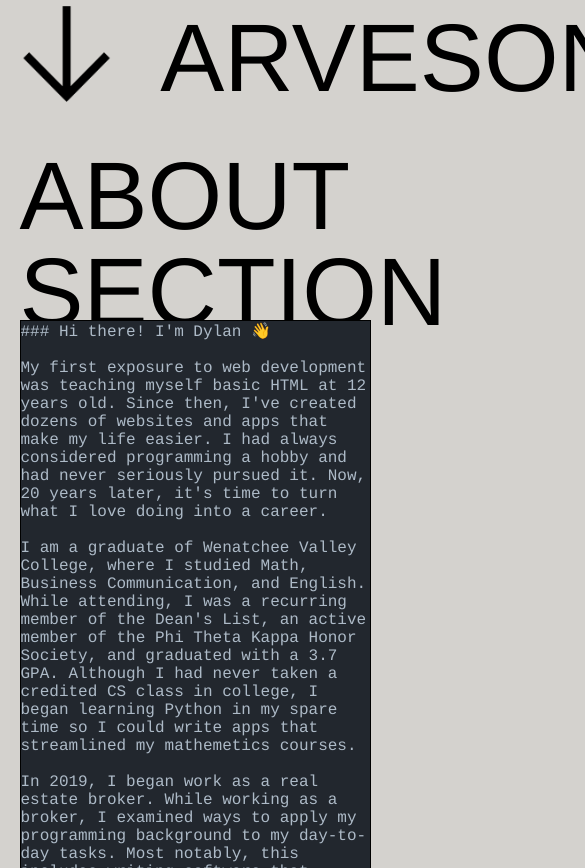
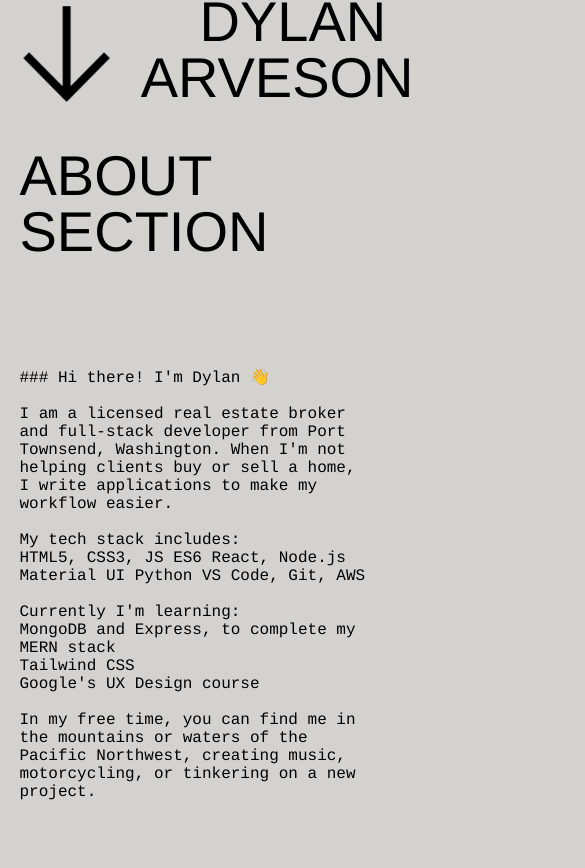
Before and after one commit to dyyllaann/portfolio, a React (Create React App) app: page /info in a window 390 px wide. Shown: the part 696-1564 px from the top of the page, 585 px wide, since content can reach past the window. Built offline with nearby package versions, Linux system fonts and the light colour scheme.

Commit message:
Improved responsiveness. Shortened bio.

```diff
--- a/src/App.css
+++ b/src/App.css
@@ -1,48 +1,10 @@
-/* .App {
-  text-align: center;
-}
-
-.App-logo {
-  height: 40vmin;
-  pointer-events: none;
-}
-
-@media (prefers-reduced-motion: no-preference) {
-  .App-logo {
-    animation: App-logo-spin infinite 20s linear;
-  }
-}
-
-.App-header {
-  background-color: #282c34;
-  min-height: 100vh;
-  display: flex;
-  flex-direction: column;
-  align-items: center;
-  justify-content: center;
-  font-size: calc(10px + 2vmin);
-  color: white;
-}
-
-.App-link {
-  color: #61dafb;
-}
-
-@keyframes App-logo-spin {
-  from {
-    transform: rotate(0deg);
-  }
-  to {
-    transform: rotate(360deg);
-  }
-} */
-
 * {
   margin: 0;
 }
 
 section {
   min-height: 90vh;
+  max-height: 90vh;
   display: flex;
   flex-direction: column;
   margin-bottom: 5vh;
@@ -117,8 +79,15 @@ nav > * {
 }
 
 #about-paragraph {
-  margin-top: -20px;
-  margin-bottom: 20px;
+  /* margin-top: -20px; */
+  /* margin-bottom: 20px; */
+  font-family: "courier";
+  color: "#adbac7";
+}
+
+#about-paragraph > p {
+  background-color: "#22272e";
+  border: "1px solid black";
 }
 
 #contact > * {
@@ -156,4 +125,11 @@ nav > * {
   display: flex;
   justify-content: space-between;
   flex-wrap: wrap;
+  overflow: scroll;
 }
+
+@media only screen and (max-width: 600px) {
+  h1 {
+    font-size: 3.5rem;
+  }
+}
--- a/src/App.js
+++ b/src/App.js
@@ -28,7 +28,7 @@ function Header() {
 					let hero = document.getElementById("hero");
 					e.preventDefault();
 					hero && hero.scrollIntoView({ behavior: "smooth", block: "end" });
-					window.history.pushState("hero", "hero", "/hero");
+					window.history.pushState("", "", "/");
 				}}
 			>
 				Dylan Arveson
@@ -97,60 +97,36 @@ function Hero() {
 }
 
 function About() {
-  const style = {
-		fontFamily: "courier",
-		backgroundColor: "#22272e",
-    color: "#adbac7",
-		border: "1px solid black",
-	};
+
   return (
 		<section id="about">
-      <div>
-        <h1>About Section</h1>
-      </div>
-			{/* <img id="about-image" src={about} alt="About me." /> */}
-      <div>
-        <p style={style} id="about-paragraph">
-          ### Hi there! I'm Dylan 👋  <br /> <br />
-          My first exposure to web development was
-          teaching myself basic HTML at 12 years old. Since then, I've created
-          dozens of websites and apps that make my life easier. I had always
-          considered programming a hobby and had never seriously pursued it. Now,
-          20 years later, it's time to turn what I love doing into a career.
-          <br /><br />
-          I am
-          a graduate of Wenatchee Valley College, where I studied Math, Business
-          Communication, and English. While attending, I was a recurring member of
-          the Dean's List, an active member of the Phi Theta Kappa Honor Society,
-          and graduated with a 3.7 GPA. Although I had never taken a credited CS
-          class in college, I began learning Python in my spare time so I could
-          write apps that streamlined my mathemetics courses.
-          <br /><br />
-          In 2019, I began
-          work as a real estate broker. While working as a broker, I examined ways
-          to apply my programming background to my day-to-day tasks. Most notably,
-          this includes writing software that automates many of the repeatable
-          processes of a running a real estate business, such as CRM, marketing,
-          and transaction coordination.
-          <br /><br />
-          In 2021, I began learning full-stack web
-          development via The Odin Project. The Odin Project is a self-paced, free
-          open source coding curriculum. As an experiential learner, The Odin
-          Project has been immensely valuable in providing a path and building a
-          portfolio. The majority of repos here are from The Odin Project's
-          curriculum, while many of my personal apps are hosted privately.
-          <br /><br />
-          At this
-          stage (April 2022), I've developed two React apps, and I've begun
-          learning backend with MongoDB and Express.
-          <br /><br />
-          My main interests are
-          automation, PropTech, and data. My dream job would be a development role
-          at a PropTech or SaaS company that values creative, collaborative input,
-          that employs my multidisciplinary background, and that makes a positive
-          difference in people's lives.
-        </p>
-      </div>
+			<div>
+				<h1>About Section</h1>
+			</div>
+			<div id="about-paragraph">
+				<p>
+					### Hi there! I'm Dylan 👋 <br /> <br />
+					I am a licensed real estate broker and full-stack developer from Port
+					Townsend, Washington. When I'm not helping clients buy or sell a home,
+					I write applications to make my workflow easier.
+          <br />
+          <br />
+          My tech stack includes: <br />
+          HTML5, CSS3, JS ES6 React,
+					Node.js Material UI Python VS Code, Git, AWS
+          <br />
+          <br />
+          Currently I'm learning: <br />
+					MongoDB and Express, to complete my MERN stack <br />
+          Tailwind CSS <br />
+          Google's UX Design course
+          <br />
+          <br />
+          In my free time, you can find me in the mountains or waters of the
+          Pacific Northwest, creating music, motorcycling, or tinkering on a new
+          project.
+				</p>
+			</div>
 		</section>
 	);
 }
```
